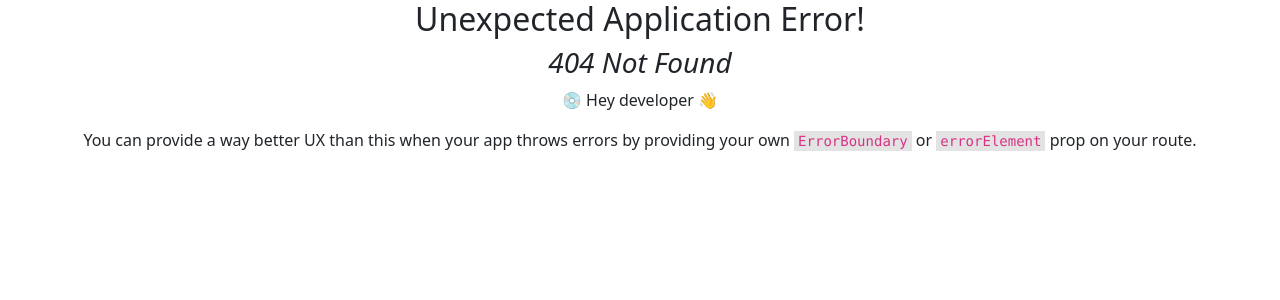
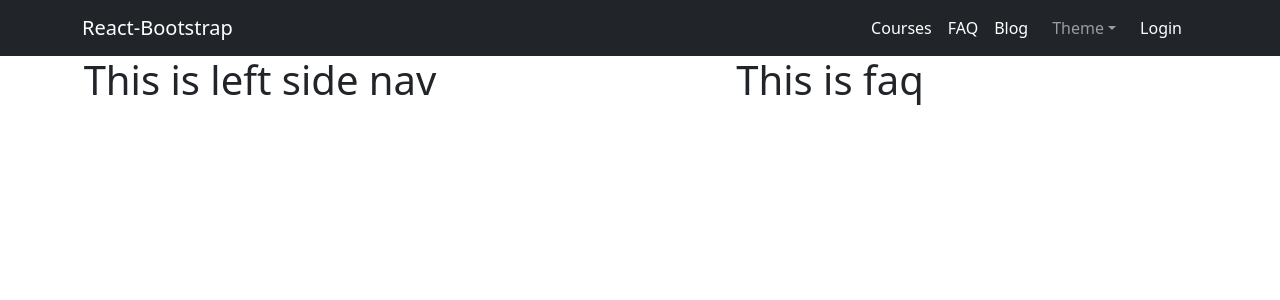
Before and after one commit to ShaahFardin/assignment_10_client, a React (Create React App) app: page /faq in a window 1280 px wide. Before the commit this address had no page. Shown: the top 300 px of the page. Built offline with nearby package versions, Linux system fonts and the light colour scheme.

Commit message:
react router full setup

```diff
--- /dev/null
+++ b/src/Components/Shared/Header/Blog.js
@@ -0,0 +1,11 @@
+import React from 'react';
+
+const Blog = () => {
+    return (
+        <div>
+            <h1>Blog</h1>
+        </div>
+    );
+};
+
+export default Blog;
--- /dev/null
+++ b/src/Components/Shared/Header/FAQ.js
@@ -0,0 +1,11 @@
+import React from 'react';
+
+const FAQ = () => {
+    return (
+        <div>
+            <h1>This is faq</h1>
+        </div>
+    );
+};
+
+export default FAQ;
--- /dev/null
+++ b/src/Components/Shared/Header/Header.css
@@ -0,0 +1,3 @@
+.link{
+
+}
--- a/src/Components/Shared/Header/Header.js
+++ b/src/Components/Shared/Header/Header.js
@@ -1,9 +1,9 @@
-import React from 'react';
+import React from "react";
 import Container from "react-bootstrap/Container";
 import Nav from "react-bootstrap/Nav";
 import Navbar from "react-bootstrap/Navbar";
 import NavDropdown from "react-bootstrap/NavDropdown";
-import { Link } from 'react-router-dom';
+import { Link } from "react-router-dom";
 
 const Header = () => {
   return (
@@ -15,21 +15,42 @@ const Header = () => {
           <Navbar.Collapse id="responsive-navbar-nav">
             <Nav className="me-auto"></Nav>
             <Nav>
-                <Nav.Link href="/courses">Courses</Nav.Link>
-                <Nav.Link href="#deets">FAQ</Nav.Link>
-                <Nav.Link href="#deets">Blog</Nav.Link>
-                <NavDropdown title="Theme" id="collasible-nav-dropdown">
-                  <NavDropdown.Item href="#action/3.1">Device theme</NavDropdown.Item>
-                  <NavDropdown.Item href="#action/3.2">
-                    Black
+              <Link
+                to="/courses"
+                className="mt-2 text-white me-3 text-decoration-none"
+              >
+                Courses
+              </Link>
+              <Link
+                to="/blog"
+                className="mt-2 text-white me-3 text-decoration-none"
+              >
+                FAQ
+              </Link>
+              <Link
+                to="/faq"
+                className="mt-2 text-white me-3 text-decoration-none"
+              >
+                Blog
+              </Link>
+              <NavDropdown
+                title="Theme"
+                id="collasible-nav-dropdown"
+                className=" text-white me-3 text-decoration-none"
+              >
+                <NavDropdown.Item href="#action/3.1">
+                  Device theme
                 </NavDropdown.Item>
-                  <NavDropdown.Item href="#action/3.3">
-                   Light
-                  </NavDropdown.Item>
+                <NavDropdown.Item href="#action/3.2">Black</NavDropdown.Item>
+                <NavDropdown.Item href="#action/3.3">Light</NavDropdown.Item>
                 <NavDropdown.Divider />
-
               </NavDropdown>
-                <Nav.Link href="#deets">Login</Nav.Link>
+              <Link
+                to="/login"
+                className="mt-2 text-white me-3 text-decoration-none"
+              >
+                Login
+              </Link>
             </Nav>
           </Navbar.Collapse>
         </Container>
--- a/src/Components/Login/Login.js
+++ b/src/Components/Shared/Header/Login.js
@@ -3,7 +3,7 @@ import React from 'react';
 const Login = () => {
     return (
         <div>
-            <h1>This is login page</h1>
+            <h1>Login page</h1>
         </div>
     );
 };
```
Also changed, not shown: src/Components/Routes/Routes.js (+15 -0 lines). Lines whose indentation alone changed are shown as unchanged.
